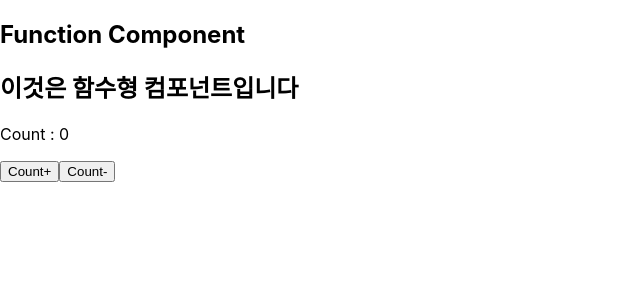
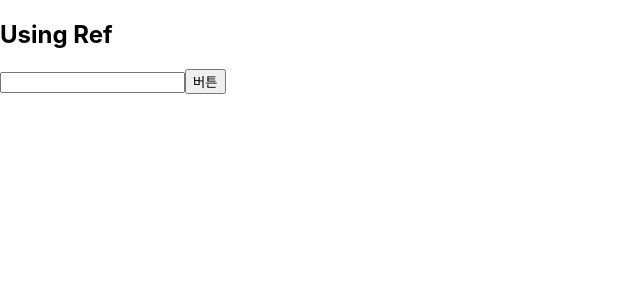
Before and after one commit to epicblues/react-practice, a React (Create React App) app in the folder cra/: page / in a window 1280 px wide. Shown: the top 300 px of the page, without its empty margins (0-640 px from the left). Built offline with nearby package versions, Linux system fonts and the light colour scheme.

Commit message:
createRef react

```diff
--- a/cra/src/App.function.tsx
+++ b/cra/src/App.function.tsx
@@ -1,12 +1,23 @@
-import React, { Fragment, FunctionComponent } from "react";
+import React, { Fragment, FunctionComponent, useState } from "react";
+import UseEffectComp from "./components/UseEffectComp";
 import UseStateComp from "./components/UseStateComp";
 
 const App: FunctionComponent<{ hello: string }> = (props) => {
-  console.log(props);
+  const [visible, setVisible] = useState(false);
+
   return (
     <Fragment>
       <h2 children="Function Component" />
       <UseStateComp contents="이것은 함수형 컴포넌트입니다" />
+      <br />
+      <button
+        onClick={() => {
+          setVisible(!visible);
+        }}
+      >
+        Show/Hide
+      </button>
+      {visible ? <UseEffectComp /> : null}
     </Fragment>
   );
 };
--- /dev/null
+++ b/cra/src/App.ref.tsx
@@ -0,0 +1,14 @@
+import React, { FunctionComponent, useRef } from "react";
+import ReactRef from "./components/ReactRef";
+
+const App: FunctionComponent<any> = () => {
+  const h2Ref = useRef<any>();
+  return (
+    <div>
+      <h2 ref={h2Ref}>Using Ref</h2>
+      <ReactRef />
+    </div>
+  );
+};
+
+export default App;
--- /dev/null
+++ b/cra/src/components/ReactRef.tsx
@@ -0,0 +1,30 @@
+import React, { Component, Fragment } from "react";
+
+export default class ReactRef extends Component<any, any> {
+  inputRef: React.RefObject<HTMLInputElement>;
+  constructor(props: any) {
+    super(props);
+    this.inputRef = React.createRef<HTMLInputElement>();
+    // 참조 객체 생성
+  }
+  refFocus = () => {
+    //VJS로 DOM에 접근
+    // document.getElementById("id").style.backgroundColor = "lightblue";
+    // document.getElementById("id").focus();
+    if (this.inputRef.current instanceof HTMLInputElement) {
+      const input: HTMLInputElement = this.inputRef.current;
+      input.style.backgroundColor = "lightgreen";
+      input.focus();
+    }
+  };
+  render() {
+    return (
+      <Fragment>
+        <input type="text" id="id" ref={this.inputRef} />
+        <button value="JS Focus" onClick={this.refFocus}>
+          버튼
+        </button>
+      </Fragment>
+    );
+  }
+}
--- /dev/null
+++ b/cra/src/components/UseEffectComp.tsx
@@ -0,0 +1,25 @@
+import React, { useEffect, FunctionComponent, useState } from "react";
+
+const UseEffectComp: FunctionComponent<any> = () => {
+  const [count, setCount] = useState(0);
+
+  useEffect(() => {
+    console.log("its mounted! or updated");
+    console.log("count : ", count);
+    return () => {
+      console.log("componentwillunmount or will update");
+      // state가 변화하기 '직전'의 상태를 조회할 수 있다.
+      // 즉 아직 state의 값이 변화하지 않았다!!!!!!!!!!!
+      console.log("count : ", count);
+    };
+  }, [count]); // 의존성 객체 : 이 객체가 update됐을 때 didupdate willupdate를 호출할 것인가
+  return (
+    <div>
+      <h3>Effect</h3>
+      <p>Count : {count}</p>
+      <button onClick={() => setCount(count + 1)}>증가</button>
+    </div>
+  );
+};
+
+export default UseEffectComp;
--- a/cra/src/components/UseStateComp.tsx
+++ b/cra/src/components/UseStateComp.tsx
@@ -5,13 +5,6 @@ const UseStateComp: FunctionComponent<{ contents: string }> = (props) => {
   const [count, setCount] = useState(0);
   // count 초기값은 0 getter
   // setCount는 setter
-
-  useEffect(() => {
-    console.log("imperative activated"); // componentDidMount, componentDidUpdate
-    return () => {
-      console.log("cleanup Activated"); // componentWillUnmount, componentWillUpdate
-    };
-  }, []);
 
   return (
     <div>
--- a/cra/src/index.js
+++ b/cra/src/index.js
@@ -2,12 +2,13 @@ import React from "react";
 import ReactDOM from "react-dom";
 import "./index.css";
 // import App from "./App.props.tsx";
-import App from "./App.function";
+// import App from "./App.function";
+import App from "./App.ref";
 import reportWebVitals from "./reportWebVitals";
 
 ReactDOM.render(
   <React.StrictMode>
-    <App hello={"baka"} />
+    <App />
   </React.StrictMode>,
   document.getElementById("root")
 );
```
